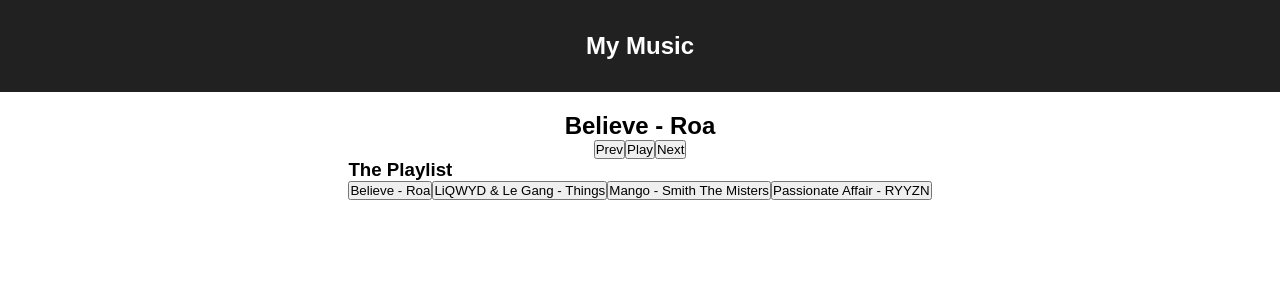
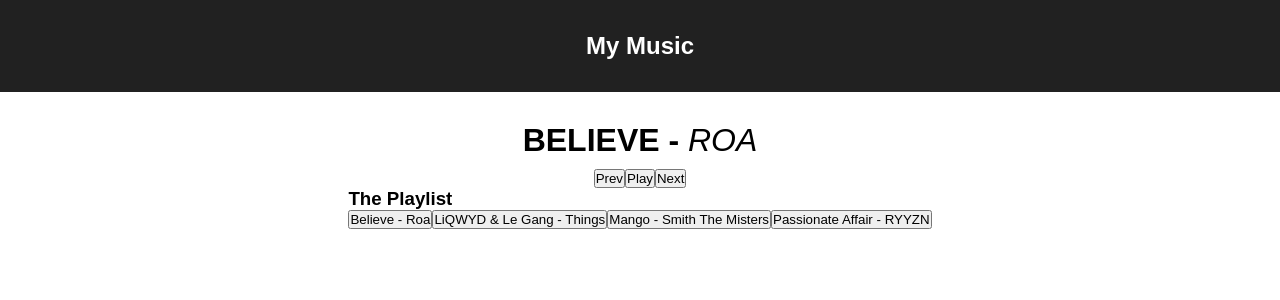
Before and after one commit to Asilo5/spotivue-music-app, a Vue app: page / in a window 1280 px wide. Shown: the top 300 px of the page. Built offline with nearby package versions, Linux system fonts and the light colour scheme.

Commit message:
Add style to song title and artist name

```diff
--- a/src/App.vue
+++ b/src/App.vue
@@ -129,4 +129,16 @@ main {
   flex-direction: column;
   padding: 20px;
 }
+
+.song-title {
+  text-align: center;
+  font-size: 2em;
+  text-transform: uppercase;
+  padding: 10px;
+}
+
+.song-title span {
+  font-weight: 400;
+  font-style: italic;
+}
 </style>
```
